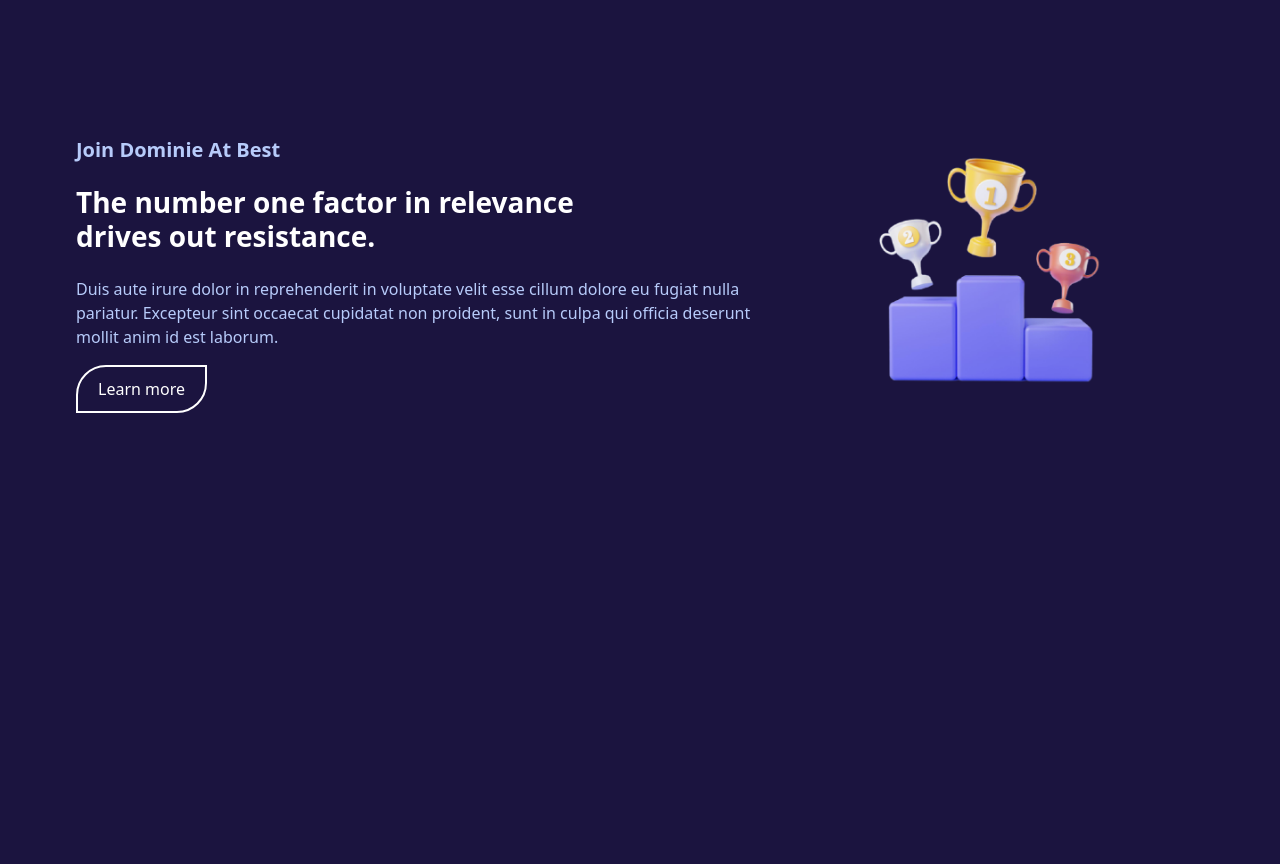
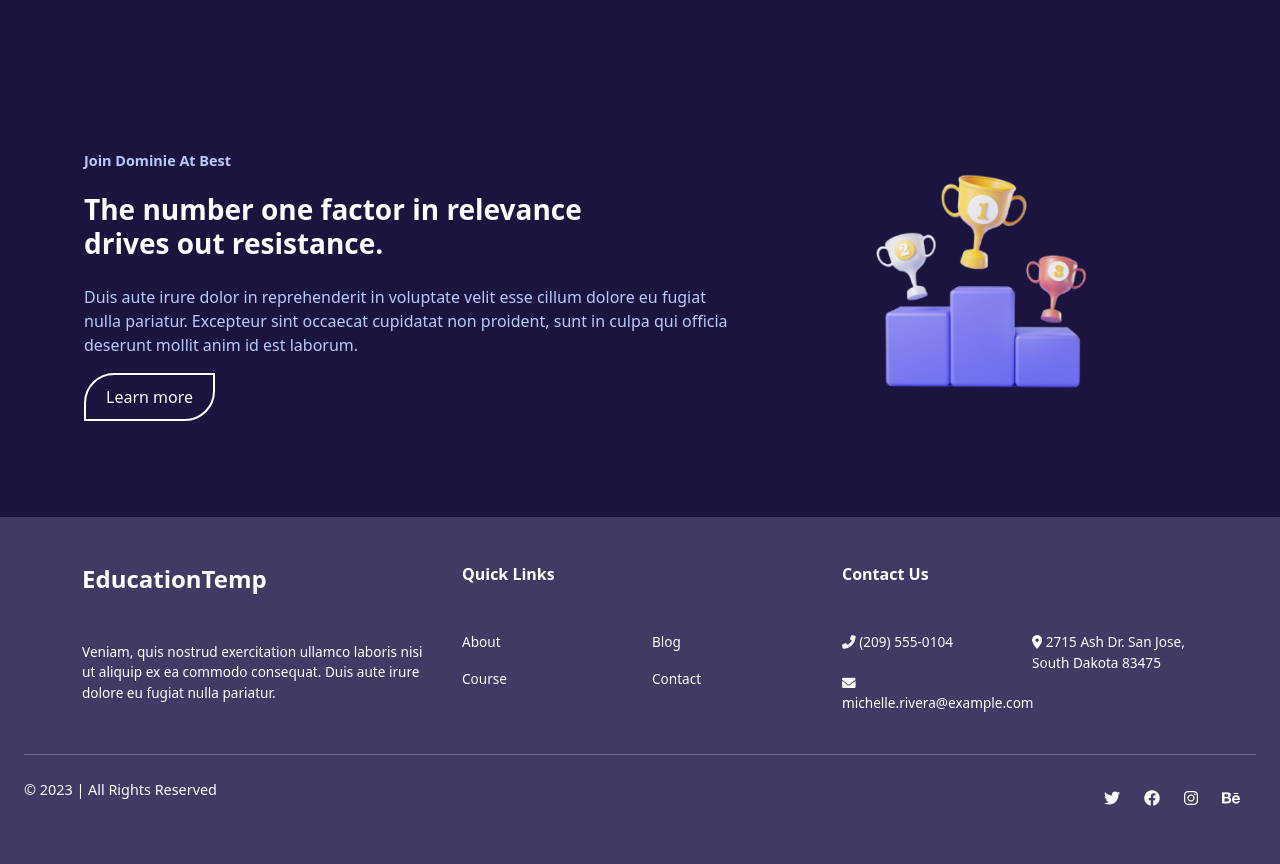
Before and after one commit to eman-2001-fep/bootstrap_educational-website, a website: page index.html in a window 1280 px wide. Shown: the part 3740-4604 px from the top of the page. Before the commit the page ends 4253 px from the top, so only its background shows below. Drawn offline with nearby package versions, Linux system fonts and the light colour scheme.

Commit message:
Add Footer section

```diff
--- a/index.html
+++ b/index.html
@@ -7,12 +7,12 @@
 
         <!-- Link Default Bootstrap CSS -->
         <link rel="stylesheet" href="./node_modules/bootstrap/dist/css/bootstrap.min.css">
-
+        <link href="https://cdnjs.cloudflare.com/ajax/libs/font-awesome/6.0.0-beta3/css/all.min.css" rel="stylesheet">
         <!-- Link Custom CSS -->
         <link rel="stylesheet" href="styles/custom.css">
       </head>
 
-<body class="bg-primary px-3">
+<body class="bg-primary ">
   <!-- Navbar -->
 <header class="py-3 px-5 px-md-3 text-white mx-5">
   <nav class="d-flex flex-column flex-md-row align-items-center justify-content-between gap-4">
@@ -366,8 +366,8 @@
 </section>
 <!-- Join Us -->
 <section class="d-flex flex-column flex-md-row align-items-center justify-content-between container py-5 gap-4 my-5 mx-4">
-  <div class="text-left mx-4">
-    <h3 class="text-secondary fw-bold fs-5 mb-4">Join Dominie At Best</h3>
+  <div class="text-left mx-5">
+    <h3 class="text-secondary fw-bold mb-4" style="font-size: 0.9rem;">Join Dominie At Best</h3>
     <h1 class="fs-3 fw-bold mb-4 text-white">The number one factor in relevance<br> drives out resistance.</h1>
     <p class="text-secondary">
       Duis aute irure dolor in reprehenderit in voluptate velit esse cillum dolore eu fugiat nulla pariatur. Excepteur sint occaecat cupidatat non proident, sunt in culpa qui officia deserunt mollit anim id est laborum.
@@ -381,6 +381,69 @@
     <img src="images/gold-silver-bronze-trophy-cup-floating-podium-purple-background-champion-sport-first-second-third-places-winning-prizes-champions-celebration-concept-3d-render-illustration-removebg-preview 1.png" alt="Trophies" class="img-fluid">
   </div>
 </section>
+<footer class="bg-success text-white px-4 py-5">
+  <div class="container">
+    <div class="row">
+      <!-- Education Section -->
+      <div class="col-12 col-md-4">
+        <h2 class="h4 fw-bold">Education<span class="fw-semibold">Temp</span></h2>
+        <p class="small font-italic mt-5" style="font-size: 0.85rem;">Veniam, quis nostrud exercitation ullamco laboris nisi <br> ut aliquip ex ea commodo consequat. Duis aute irure dolore eu fugiat nulla pariatur.</p>
+      </div>
+
+      <!-- Quick Links Section -->
+      <div class="col-12 col-md-4">
+        <h3 class="fs-6 fw-bold mb-4">Quick Links</h3>
+        <ul class="list-unstyled row mt-5 " style="font-size: 0.85rem;">
+          <li class="col-6"><a href="#" class="text-white text-decoration-none">About</a></li>
+          <li class="col-6"><a href="#" class="text-white text-decoration-none">Blog</a></li>
+          <li class="col-6 mt-3"><a href="#" class="text-white text-decoration-none">Course</a></li>
+          <li class="col-6 mt-3"><a href="#" class="text-white text-decoration-none">Contact</a></li>
+        </ul>
+      </div>
+
+
+      <!-- Contact Us Section -->
+      <div class="col-12 col-md-4">
+        <h3 class="fs-6 fw-bold mb-4">Contact Us</h3>
+        <ul class="list-unstyled row mt-5 " style="font-size: 0.85rem;">
+          <!-- First Row: Phone & Address -->
+          <li class="col-6">
+            <i class="fas fa-phone-alt"></i>
+            <a href="tel:+12095550104" class="text-white text-decoration-none"> (209) 555-0104</a>
+          </li>
+          <li class="col-6">
+            <i class="fas fa-map-marker-alt"></i>
+            <a href="https://www.google.com/maps?q=2715+Ash+Dr,+San+Jose,+South+Dakota+83475" target="_blank" class="text-white text-decoration-none">2715 Ash Dr. San Jose, South Dakota 83475</a>
+          </li>
+          <!-- Second Row: Email -->
+          <li class="col-6">
+            <i class="fas fa-envelope"></i>
+            <a href="mailto:michelle.rivera@example.com" class="text-white text-decoration-none">michelle.rivera@example.com</a>
+          </li>
+        </ul>
+      </div>
+
+    </div>
+  </div>
+  <hr class="my-4">
+  <div class="footer-container">
+    <div class="d-flex justify-content-between align-items-center">
+      <!-- Copyright text -->
+      <div style="font-size: 0.9rem;">
+        <p>&copy; 2023 | All Rights Reserved</p>
+      </div>
+
+      <!-- Social media icons -->
+      <div class="d-flex gap-4 mx-3">
+        <a href="#" class="text-white"><i class="fab fa-twitter"></i></a>
+        <a href="#" class="text-white"><i class="fab fa-facebook"></i></a>
+        <a href="#" class="text-white"><i class="fab fa-instagram"></i></a>
+        <a href="#" class="text-white"><i class="fab fa-behance"></i></a>
+      </div>
+    </div>
+  </div>
+
+
 
 
   <!-- Link Bootstrap JS -->
--- a/styles/custom.scss
+++ b/styles/custom.scss
@@ -13,6 +13,7 @@ $spacers: (
 $primary: #1B143F;
 $dark:#2D2752;
 $secondary:#B7CBFA;
+$success:#403A6580;
 // SCSS Custom Button Style
 $custom-button-hover-bg: #f3f8f3a6;
 $font-sizes: (
```
Also changed, not shown: styles/custom.css, 1 other file.
